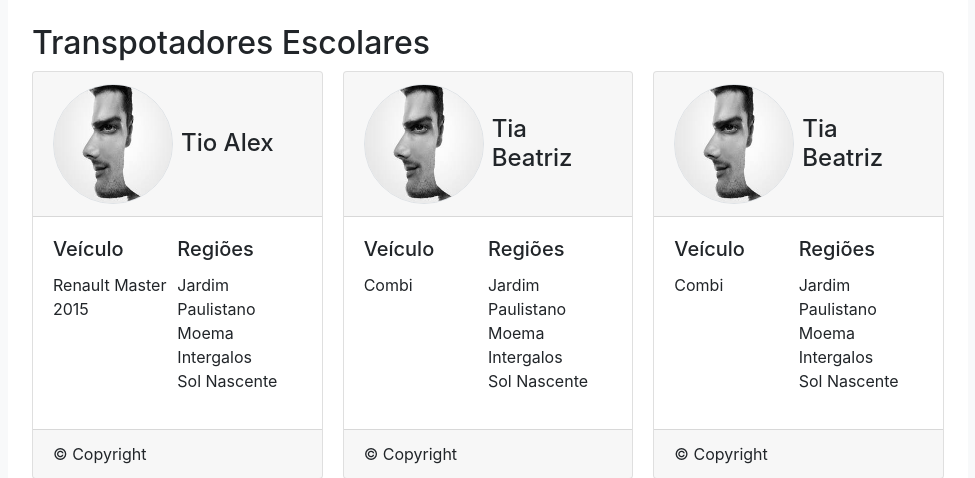
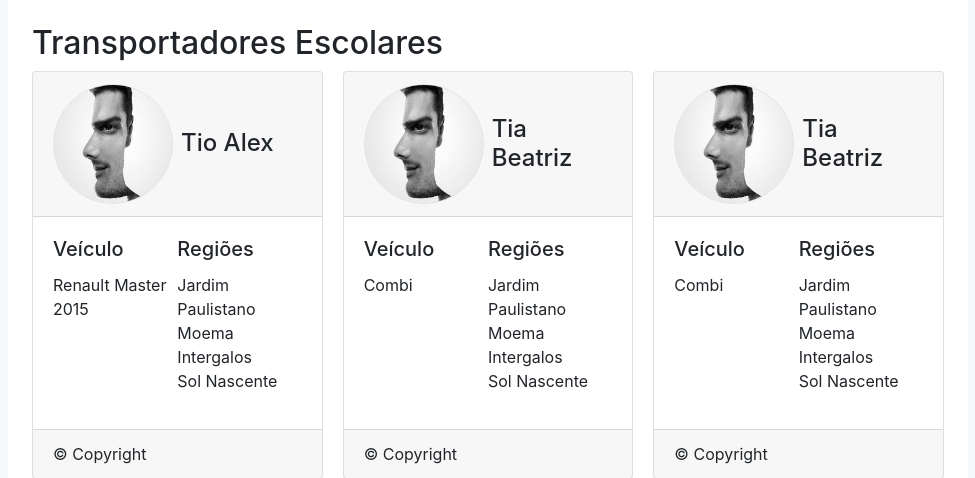
Before and after one commit to alexpls2021/tranporte_uniescolar, a Flask app: page / in a window 1280 px wide. Shown: the part 680-1158 px from the top of the page, without its empty margins (152-1127 px from the left). Run offline with Flask 2, Linux system fonts and the light colour scheme.

Commit message:
Update index.html

```diff
--- a/templates/index.html
+++ b/templates/index.html
@@ -78,7 +78,7 @@
             </section>
 
             <section id="find_driver" class="p-4">
-                <h2>Transpotadores Escolares</h2>
+                <h2>Transportadores Escolares</h2>
 
                 <div class="card-columns">
                     <div class="card mb-5">
```
